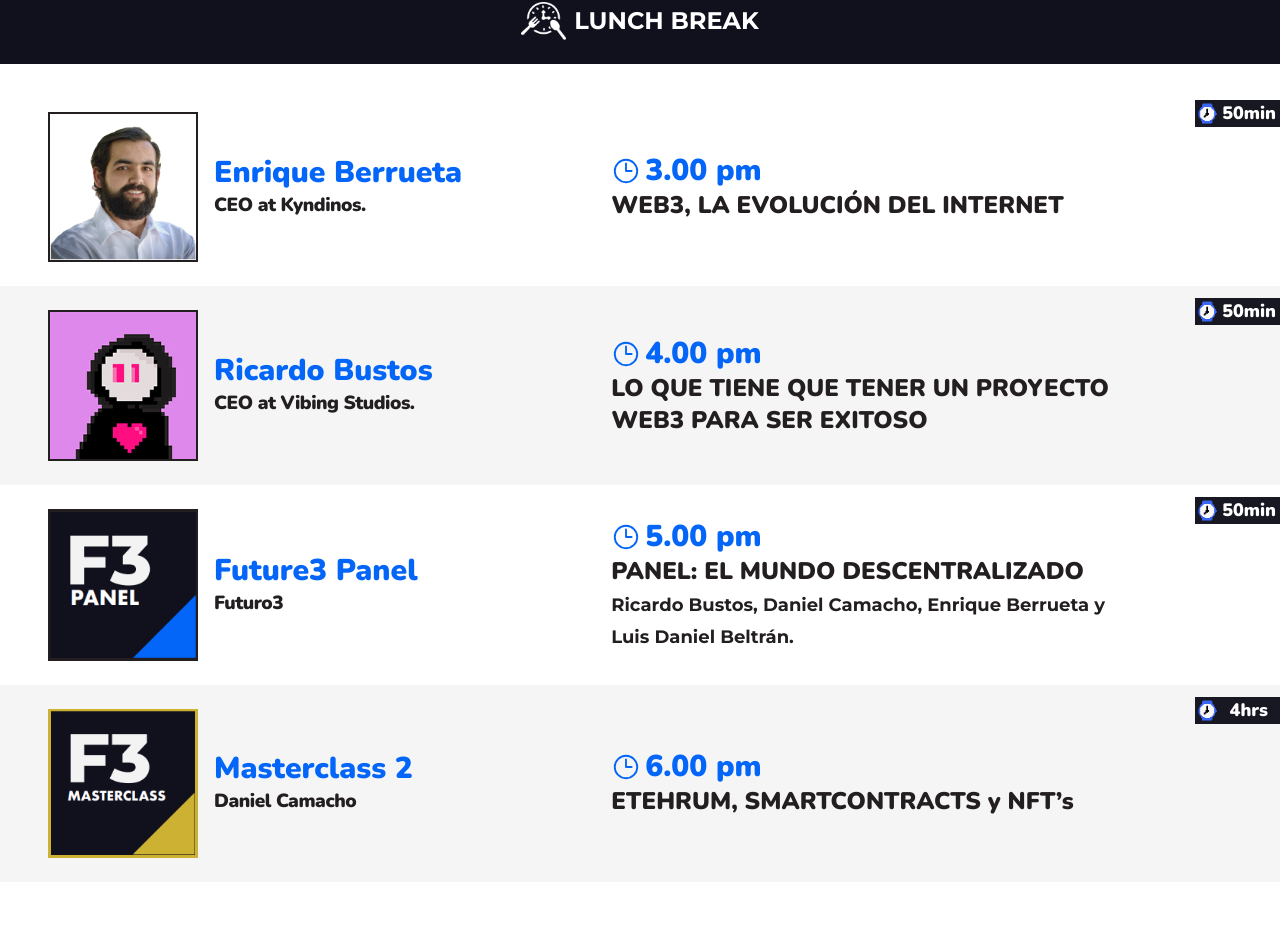
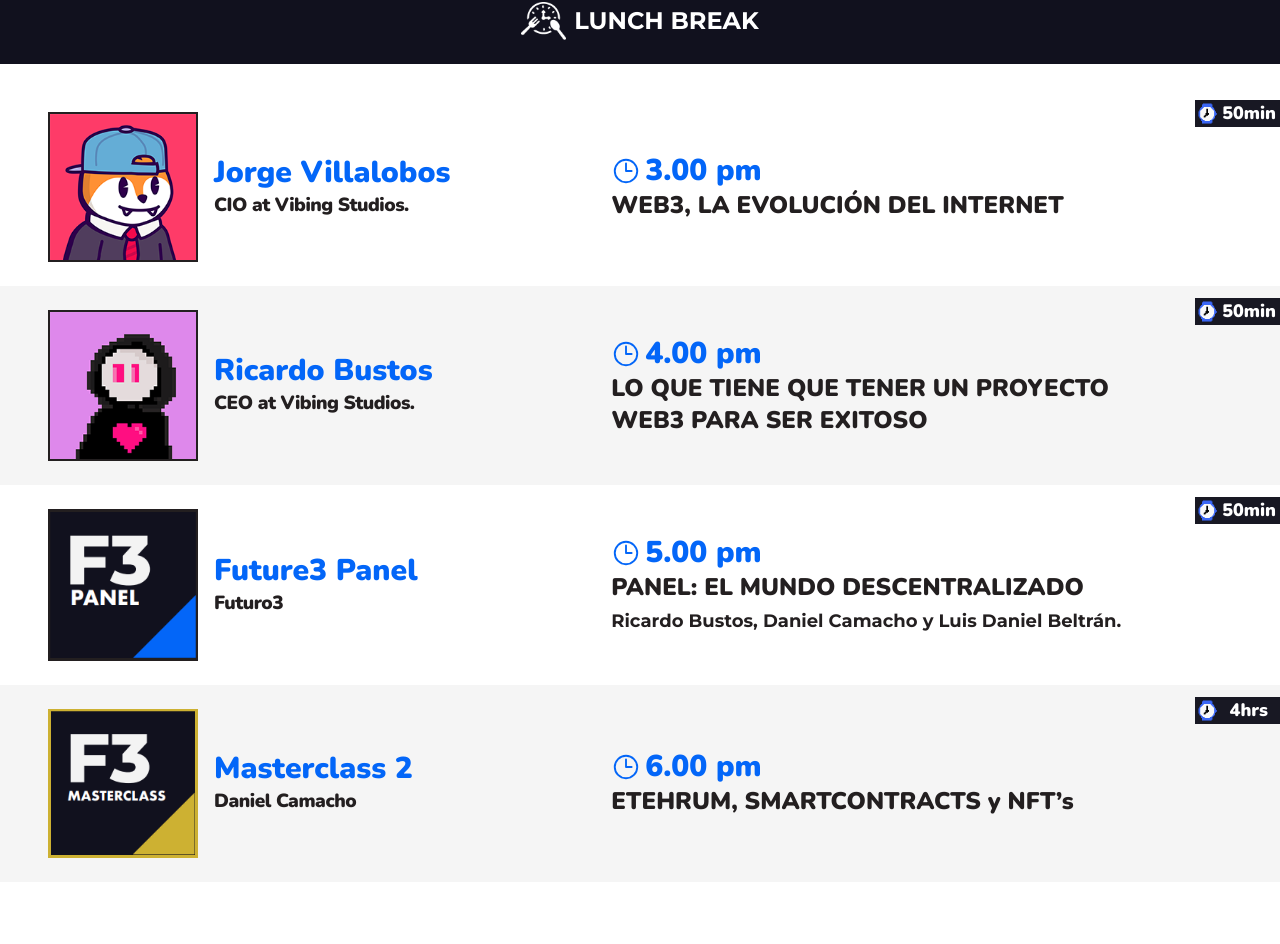
Before and after one commit to vibingstudio/futuro3-website, a Next.js app: page /speakers in a window 1280 px wide. Shown: the part 4383-5327 px from the top of the page. Built offline with nearby package versions, Linux system fonts and the light colour scheme.

Commit message:
Update info

```diff
--- a/data/dummySpeakers.js
+++ b/data/dummySpeakers.js
@@ -141,7 +141,7 @@ export const dummySpeakers = [
         time: "1:00 pm - 2:00 pm",
       },
       {
-        name: "Enrique Berrueta",
+        name: "Jorge Villalobos",
         img: speaker2,
         title: "WEB3, la evolución del internet",
         titles: ["CEO AT Kyndinos"],
@@ -164,7 +164,7 @@ export const dummySpeakers = [
         title: "La industria web3",
         titles: ["Multiple awesome people"],
         event:
-          "<b>PANEL: EL MUNDO DECENTRALIZADO</b><br><i>Ricardo Bustos, Daniel Camacho, Enrique Berrueta y Luis Beltrán</i>",
+          "<b>PANEL: EL MUNDO DECENTRALIZADO</b><br><i>Ricardo Bustos, Daniel Camacho y Luis Beltrán</i>",
         time: "5:00 pm",
       },
       {
@@ -255,11 +255,11 @@ export const speakers = [
   },
   {
     id: 3,
-    name: "Enrique Berrueta",
+    name: "Jorge Villalobos",
     image: speaker2,
     title: "WEB3, la evolución del internet",
-    titles: ["FOUNDER AND CEO AT MICROBIT", "Socio co-fundador of wemerang"],
-    bio: `Lorem ipsum dolor sit amet, consectetuer adipiscing elit, sed
+    titles: ["CIO at Vibing Studios", ""],
+    bio: `aaa ipsum dolor sit amet, consectetuer adipiscing elit, sed
     diam nonummy nibh euismod tincidunt ut laoreet dolore magna
     aliquam erat volutpat. Ut wisi enim ad minim veniam, quis
     nostrud exerci tation ullamcorper suscipit lobortis nisl ut
@@ -322,7 +322,7 @@ export const speakers = [
     name: "Luis Enrique Correa",
     image: speaker5,
     title: "Bitcoin, la evolucion del dinero",
-    titles: ["FOUNDER AND CEO AT KINDYNOS", "Socio co-fundador of bitmon"],
+    titles: ["CTO at Vibing Studios.", ""],
     bio: `Lorem ipsum dolor sit amet, consectetuer adipiscing elit, sed
     diam nonummy nibh euismod tincidunt ut laoreet dolore magna
     aliquam erat volutpat. Ut wisi enim ad minim veniam, quis
--- a/data/updateSpeakers.js
+++ b/data/updateSpeakers.js
@@ -157,9 +157,9 @@ export const updateSpeakers = [
       },
       {
         id: 15,
-        name: "Enrique Berrueta",
+        name: "Jorge Villalobos",
         image: speaker15,
-        title: "CEO at Kyndinos.",
+        title: "CIO at Vibing Studios.",
         time: "3.00 pm",
         event: "WEB3, LA EVOLUCIÓN DEL INTERNET",
         duration: "50min",
@@ -180,7 +180,7 @@ export const updateSpeakers = [
         title: "Futuro3",
         time: "5.00 pm",
         event:
-          "PANEL: EL MUNDO DESCENTRALIZADO <br/> <span class='font-primary font-light text-lg'>Ricardo Bustos, Daniel Camacho, Enrique Berrueta y Luis Daniel Beltrán.</span>",
+          "PANEL: EL MUNDO DESCENTRALIZADO <br/> <span class='font-primary font-light text-lg'>Ricardo Bustos, Daniel Camacho y Luis Daniel Beltrán.</span>",
         duration: "50min",
       },
       {
```
Also changed, not shown: assets/images/speaker2.png, assets/images/updateSpeakers/speaker15.png.
